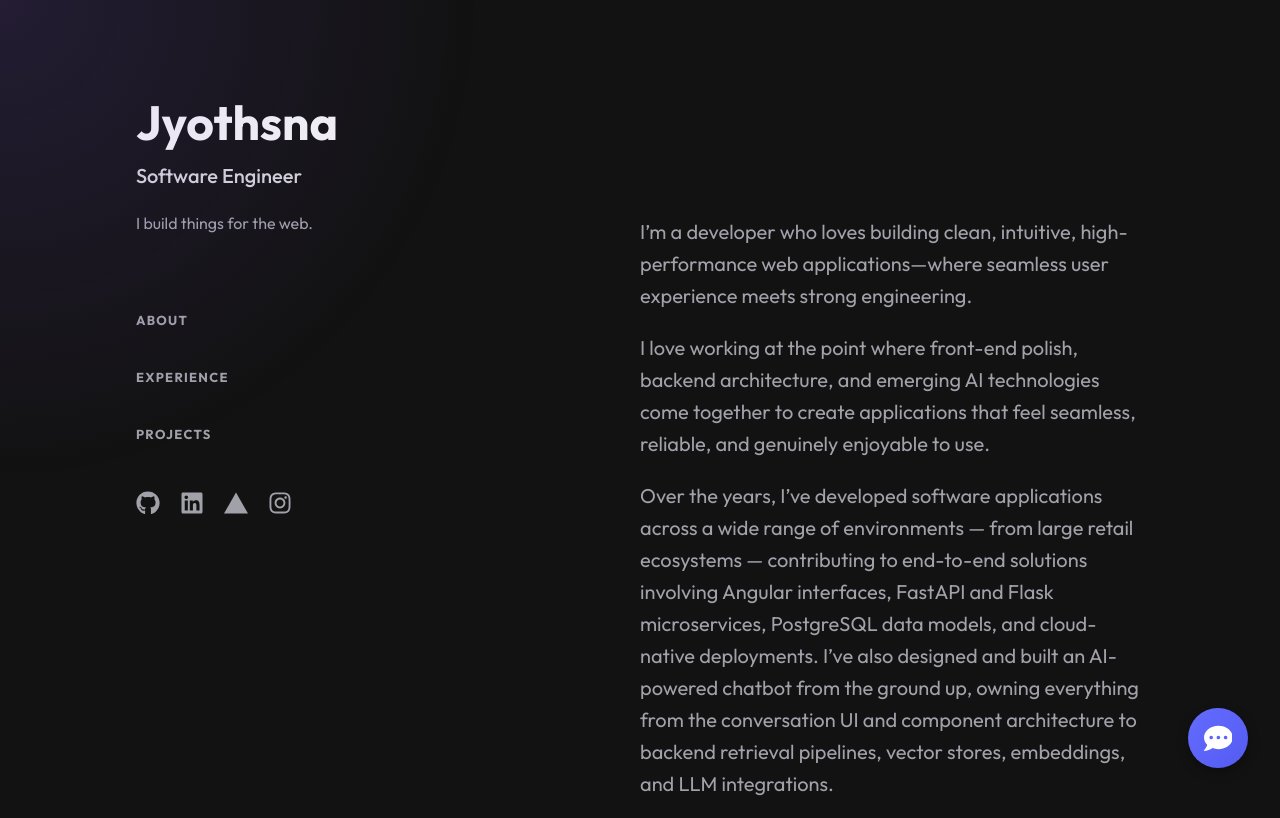
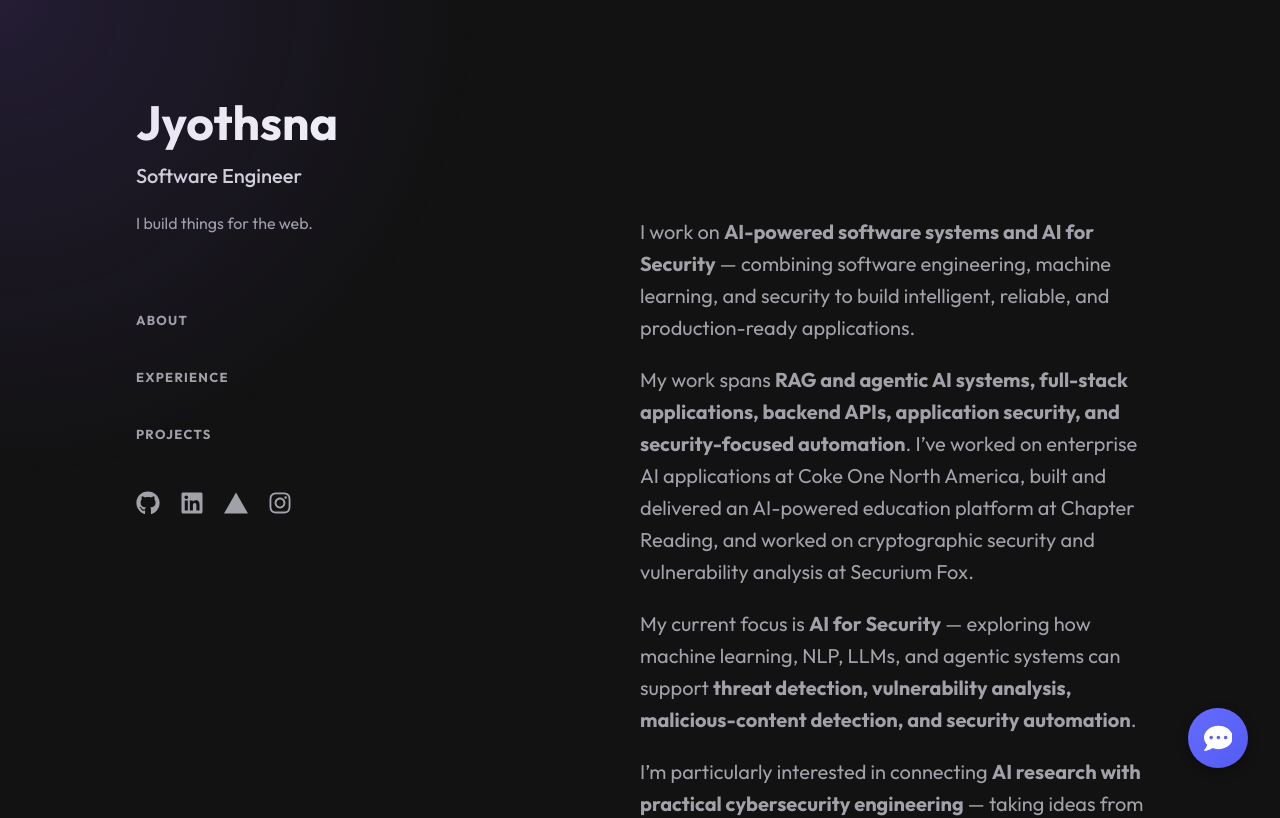
Before and after one commit to JyothsnaVellanki22/portfolio-v2, a React (Vite) app in the folder portfolio/: page / in a window 1280 px wide. Shown: the top 818 px of the page. Built offline with nearby package versions, Linux system fonts and the light colour scheme.

Commit message:
Update About component with new content

```diff
--- a/portfolio/src/components/About.jsx
+++ b/portfolio/src/components/About.jsx
@@ -4,19 +4,34 @@ const About = () => {
     return (
         <section id="about" className="section about-section">
             <h2 className="section-title">About</h2>
+
             <div className="content">
                 <p>
-                    I’m a developer who loves building clean, intuitive, high-performance web applications—where seamless user experience meets strong engineering.
+                    I work on <strong>AI-powered software systems and AI for Security</strong> —
+                    combining software engineering, machine learning, and security to build
+                    intelligent, reliable, and production-ready applications.
                 </p>
 
                 <p>
-                    I love working at the point where front-end polish, backend architecture, and emerging AI technologies come together to create applications that feel seamless, reliable, and genuinely enjoyable to use.
+                    My work spans <strong>RAG and agentic AI systems, full-stack applications,
+                    backend APIs, application security, and security-focused automation</strong>.
+                    I’ve worked on enterprise AI applications at Coke One North America, built
+                    and delivered an AI-powered education platform at Chapter Reading, and
+                    worked on cryptographic security and vulnerability analysis at Securium Fox.
                 </p>
+
                 <p>
-                    Over the years, I’ve developed software applications across a wide range of environments — from large retail ecosystems — contributing to end-to-end solutions involving Angular interfaces, FastAPI and Flask microservices, PostgreSQL data models, and cloud-native deployments. I’ve also designed and built an AI-powered chatbot from the ground up, owning everything from the conversation UI and component architecture to backend retrieval pipelines, vector stores, embeddings, and LLM integrations.
+                    My current focus is <strong>AI for Security</strong> — exploring how machine
+                    learning, NLP, LLMs, and agentic systems can support <strong>threat detection,
+                    vulnerability analysis, malicious-content detection, and security
+                    automation</strong>.
                 </p>
+
                 <p>
-                    Outside of work, you’ll often find me exploring new AI tools, designing small UI concepts, improving my full-stack projects, or deepening my knowledge in system design and cloud architecture. I love solving problems, building delightful digital experiences, and constantly pushing myself to become a stronger engineer.
+                    I’m particularly interested in connecting <strong>AI research with practical
+                    cybersecurity engineering</strong> — taking ideas from experimentation to
+                    real-world systems that can be evaluated, secured, deployed, and operated
+                    reliably in production.
                 </p>
             </div>
         </section>
```
